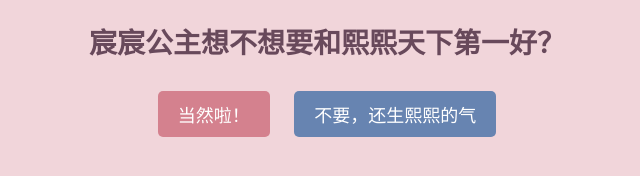
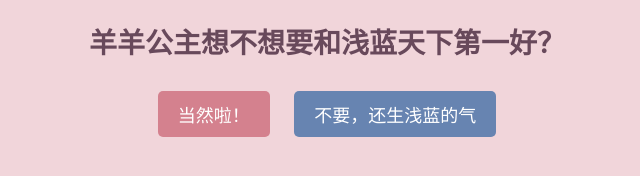
Before and after one commit to 6Awesome6/wyhloveyjy, a plain HTML site: page index.html in a window 1280 px wide. Shown: the part 428-604 px from the top of the page, 313-953 px from the left. Drawn offline with Linux system fonts and the light colour scheme; files whose address does not match are found by name.

Commit message:
Update index.html

```diff
--- a/index.html
+++ b/index.html
@@ -3,16 +3,16 @@
 <head>
     <meta charset="UTF-8">
     <meta name="viewport" content="width=device-width, initial-scale=1.0">
-    <title>老婆大人多理理熙熙嘛</title>
+    <title>老婆大人多理理浅蓝嘛</title>
     <link rel="stylesheet" href="style.css">
 </head>
 <body>
     <div class="container">
         <img id="mainImage" src="images/heart.png" alt="爱心">
-        <h1 id="question">宸宸公主想不想要和熙熙天下第一好？</h1>
+        <h1 id="question">羊羊公主想不想要和浅蓝天下第一好？</h1>
         <div class="buttons">
             <button id="yes">当然啦！</button>
-            <button id="no">不要，还生熙熙的气</button>
+            <button id="no">不要，还生浅蓝的气</button>
         </div>
     </div>
 
```
